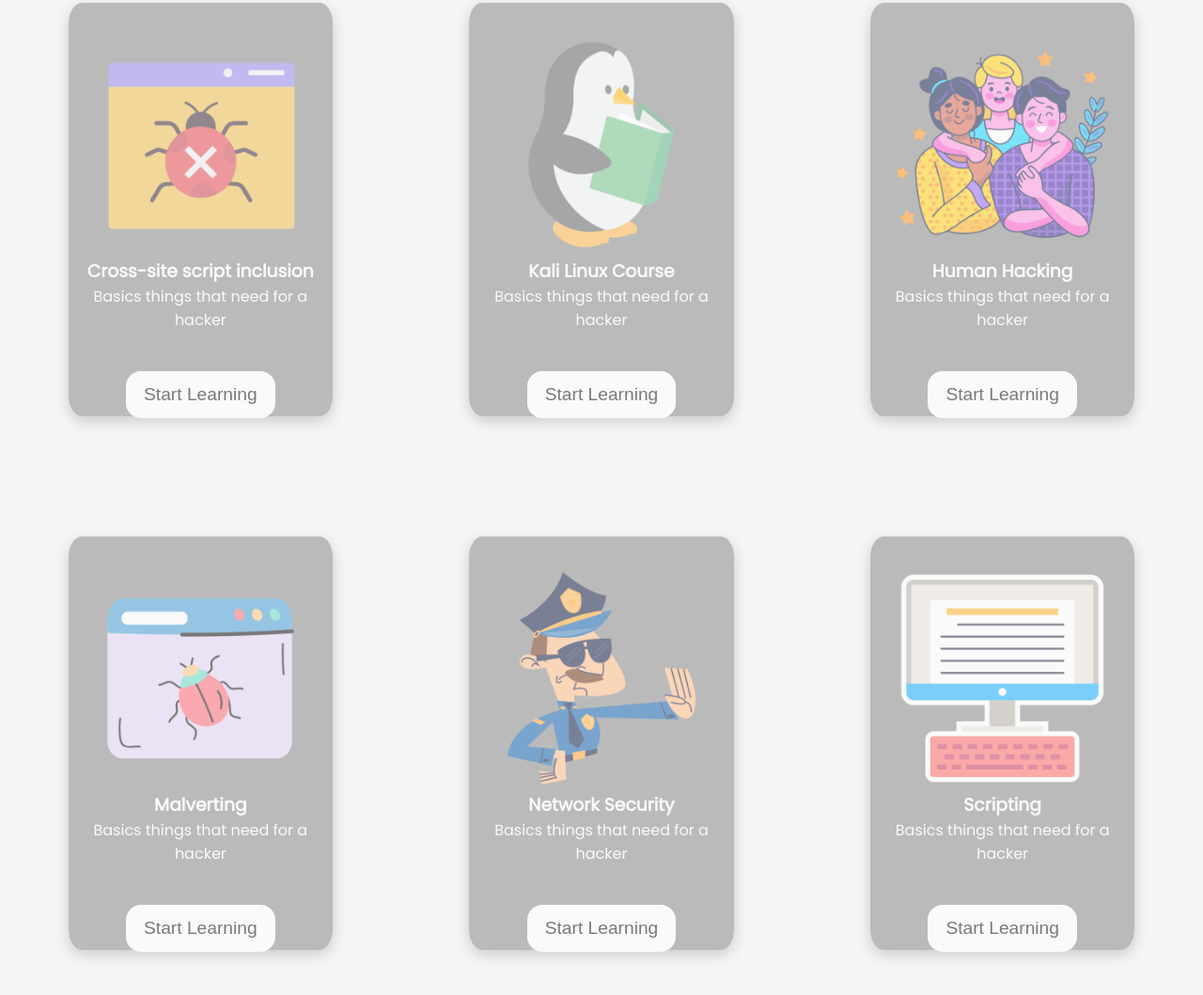
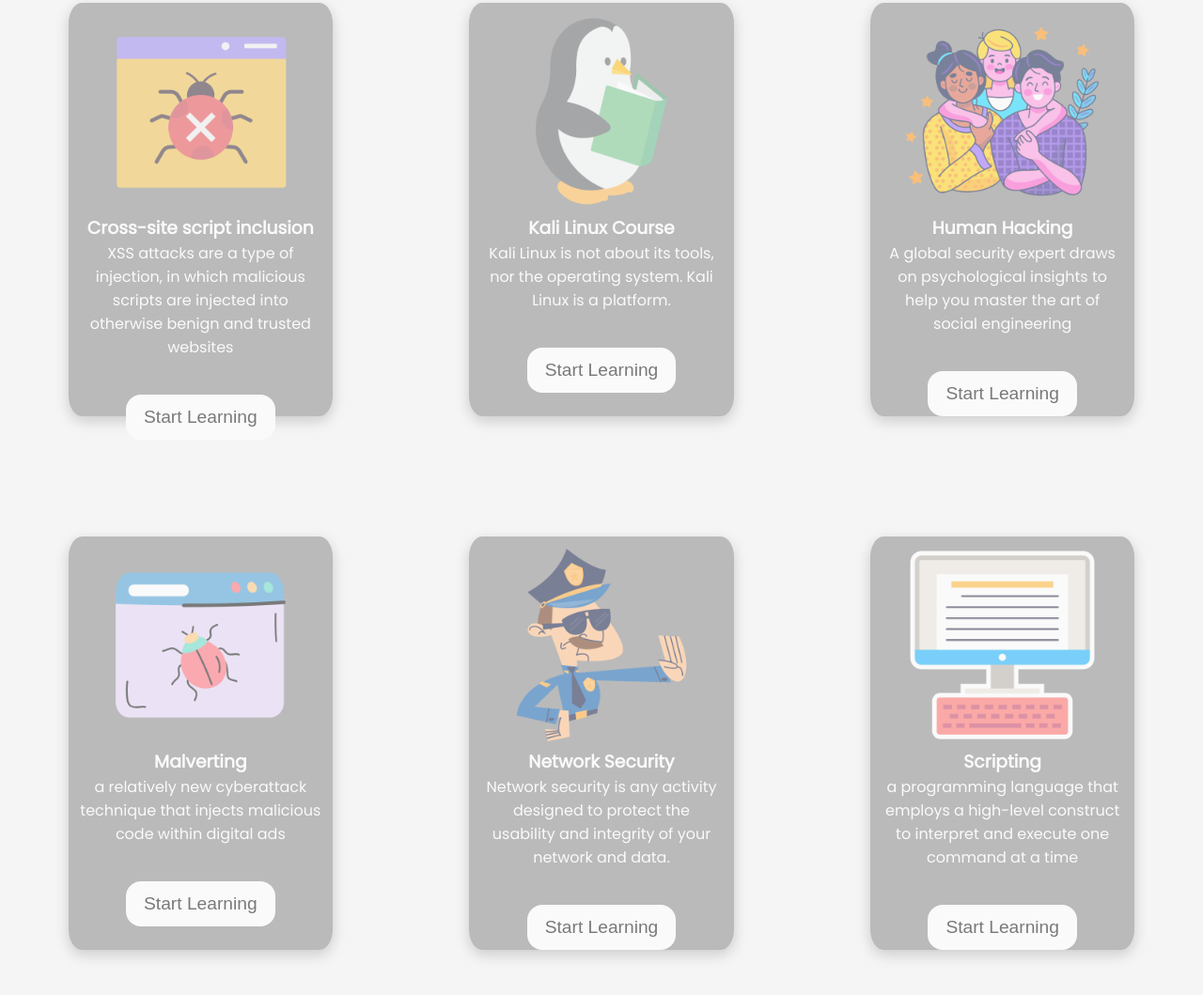
Before and after one commit to fssa-batch3/pranaw.murugesan__web_project_2, a website: page course/course.html in a window 1280 px wide. Shown: the part 749-1808 px from the top of the page at 94% size. Drawn offline with nearby package versions, Linux system fonts and the light colour scheme.

Commit message:
added desc to course

```diff
--- a/assets/css/course.css
+++ b/assets/css/course.css
@@ -51,6 +51,7 @@
   height:55vh;
   border-radius: 5%;
   padding-top: 3%;
+  padding: 1%;
   box-shadow: rgba(0, 0, 0, 0.35) 0px 5px 15px;
   transition: 0.5s;
 }
--- a/assets/js/course.js
+++ b/assets/js/course.js
@@ -3,13 +3,13 @@
     {
       imgSource: "../assets/img/bar-chart.png",
       title: "Things you should know",
-      desc: "Basics things that need for a hacker",
+      desc: "Basic things that you should know about hacking before getting into this",
       redirection:"stages"
     },
     {
       imgSource: "../assets/img/webhack.png",
       title: "Web Hacking",
-      desc: "Things Which hackers do with web ",
+      desc: "Things which are all done by hackers by web",
       redirection:"webhack"
     },
     {
@@ -21,37 +21,37 @@
     {
       imgSource: "../assets/img/cross-site.png",
       title: "Cross-site script inclusion",
-      desc: "Basics things that need for a hacker",
+      desc: "XSS attacks are a type of injection, in which malicious scripts are injected into otherwise benign and trusted websites",
       redirection:""
     },
     {
       imgSource: "../assets/img/kalilinux.png",
       title: "Kali Linux Course",
-      desc: "Basics things that need for a hacker",
+      desc: "Kali Linux is not about its tools, nor the operating system. Kali Linux is a platform.",
       redirection:""
     },
     {
       imgSource: "../assets/img/humanhacking.png",
       title: "Human Hacking",
-      desc: "Basics things that need for a hacker",
+      desc: "A global security expert draws on psychological insights to help you master the art of social engineering",
       redirection:""
     },
     {
       imgSource: "../assets/img/malverting.png",
       title: "Malverting",
-      desc: "Basics things that need for a hacker",
+      desc: "a relatively new cyberattack technique that injects malicious code within digital ads",
       redirection:""
     },
     {
       imgSource: "../assets/img/networksecurity.png",
       title: "Network Security",
-      desc: "Basics things that need for a hacker",
+      desc: "Network security is any activity designed to protect the usability and integrity of your network and data.",
       redirection:""
     },
     {
       imgSource: "../assets/img/scripting.png",
       title: "Scripting",
-      desc: "Basics things that need for a hacker",
+      desc: "a programming language that employs a high-level construct to interpret and execute one command at a time",
       redirection:""
     },
   ]
```
